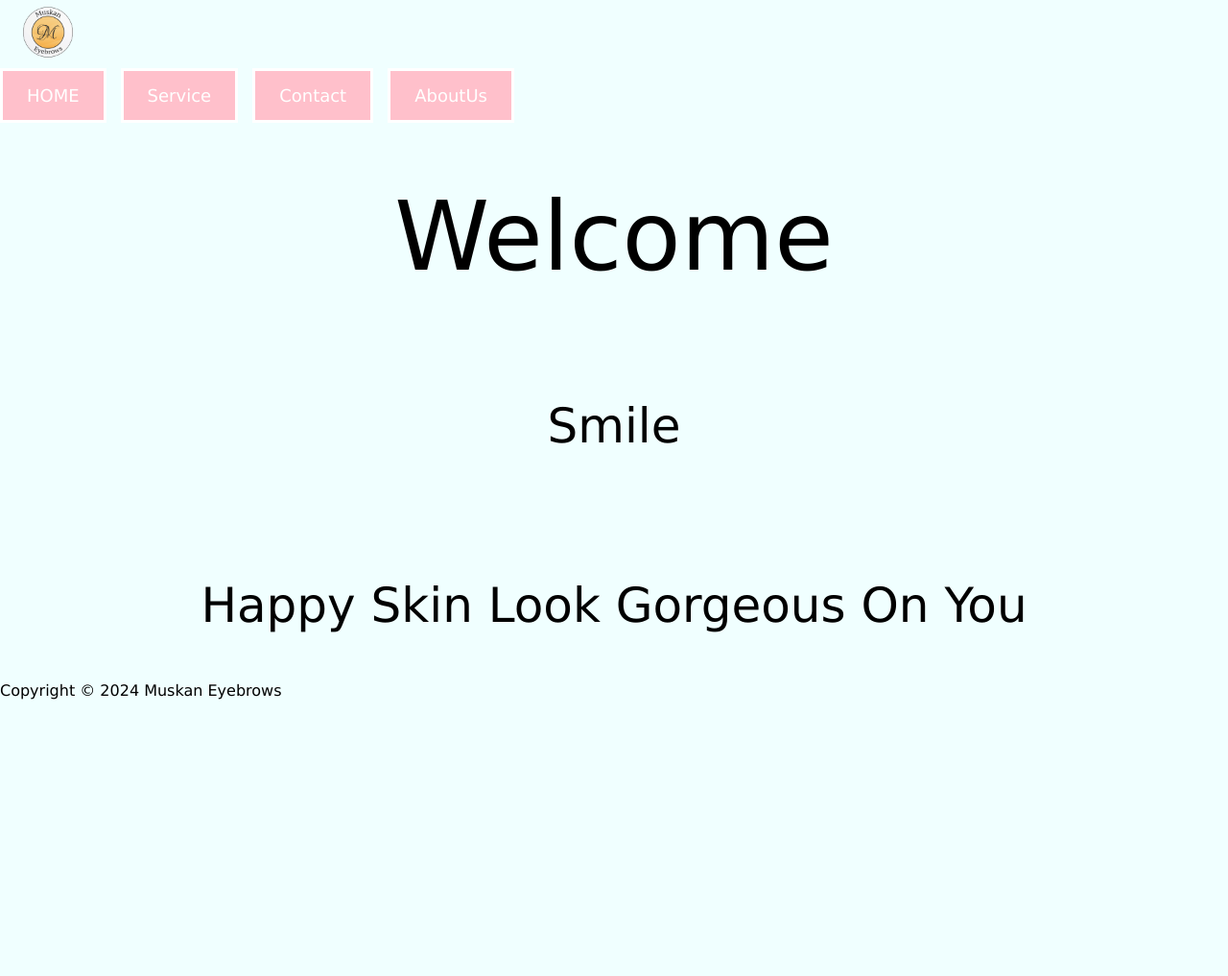
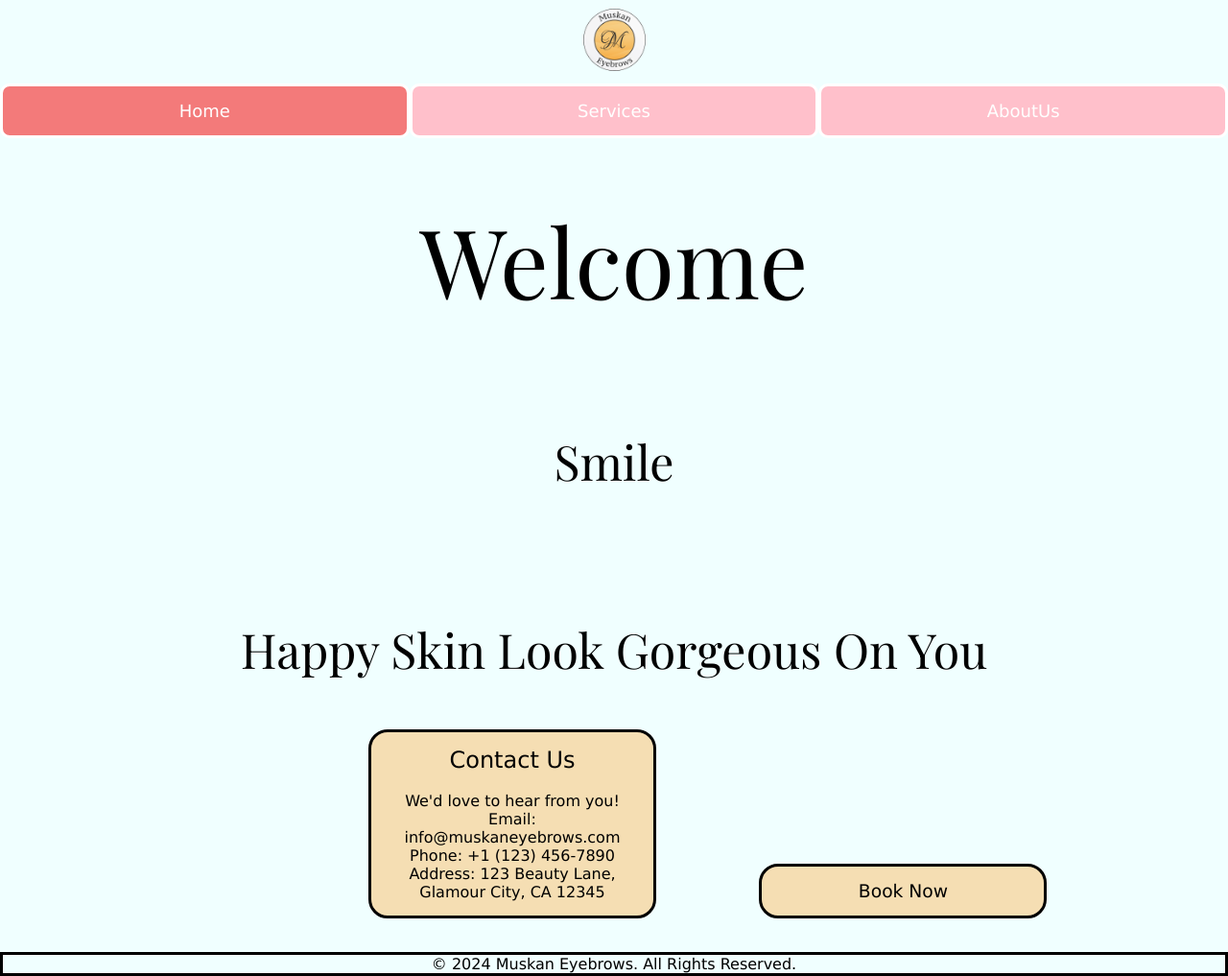
Before and after one commit to suchipatel13/Muskan-Eyebrows, a plain HTML site: page index.html in a window 1280 px wide. Shown: the whole page at 96% size. Before the commit the page ends 800 px from the top, so only its background shows below. Drawn offline with nearby package versions, Linux system fonts and the light colour scheme.

Commit message:
added cs and new html

```diff
--- a/index.html
+++ b/index.html
@@ -4,6 +4,7 @@
     <meta charset="UTF-8">
     <link rel="stylesheet" href="style.css">
     <meta name="viewport" content="width=device-width, initial-scale=1.0">
+    <link href="https://fonts.googleapis.com/css2?family=Playfair+Display:wght@400;700&family=Lora:wght@400;500&display=swap" rel="stylesheet">
     <title>Muskan Eyebrows</title>
 </head>
 <body>
@@ -12,9 +13,8 @@
             <img src="images/Muskan_Eyebrows_Transparent.png" alt="Muskan Eyebrows Logo" class="logo">
         </div>
         <div class="tab-container">
-            <button class="tab" onclick="langName('Home', this, 'rgb(243, 122, 122)')" id="defaultOpen">HOME</button>
-            <button class="tab" onclick="langName('Services', this, 'rgb(243, 122, 122)')">Service</button>
-            <button class="tab" onclick="langName('Contact', this, 'rgb(243, 122, 122)')">Contact</button>
+            <button class="tab" onclick="langName('Home', this, 'rgb(243, 122, 122)')" id="defaultOpen">Home</button>
+            <button class="tab" onclick="langName('Services', this, 'rgb(243, 122, 122)')">Services</button>
             <button class="tab" onclick="langName('AboutUs', this, 'rgb(243, 122, 122)')">AboutUs</button>
         </div>
     </div>
@@ -25,16 +25,52 @@
             <br>
             <p class="special-text">Happy Skin Look Gorgeous On You</p>
         </div>
+
+        <!-- Contact Us Section -->
+        <div class="contact-info">
+            <h2>Contact Us</h2>
+            <br>
+            <p>We'd love to hear from you!</p>
+            <p><strong>Email:</strong> info@muskaneyebrows.com</p>
+            <p><strong>Phone:</strong> +1 (123) 456-7890</p>
+            <p><strong>Address:</strong> 123 Beauty Lane, Glamour City, CA 12345</p>
+        </div>
+
+        <!-- Book Now Section -->
+        <div class="Book">
+            <h3>Book Now</h3>
+        </div>
     </div>
 
 
 
-    <div id="footer" class="footers">
-        <div class="Copyright">
-            <p>Copyright © 2024 Muskan Eyebrows</p>
+    <div id="Services" class="tabcontent">
+        <div class="service-page">
+            <h1>Our Services</h1>
+            <p>We offer a range of beauty services to enhance your look:</p>
+            <ul>
+                <li>Eyebrow Threading</li>
+                <li>Facial Waxing</li>
+                <li>Henna Tattoos</li>
+                <li>Skincare Treatments</li>
+            </ul>
+            <p>Contact us today to book your appointment and learn more about our services!</p>
         </div>
     </div>
 
+    <div id="AboutUs" class="tabcontent"></div>
 
+
+
+
+    <div id="footer" class="footers">
+        <p>&copy; 2024 Muskan Eyebrows. All Rights Reserved.</p>
+    </div>
+
+
+
+
+
+<script src="script.js"></script>
 </body>
 </html>
--- a/script.js
+++ b/script.js
@@ -0,0 +1,16 @@
+function langName(name, elmnt, color) {
+    var i, tabcontent, tablinks;
+    tabcontent = document.getElementsByClassName("tabcontent");
+    for (i = 0; i < tabcontent.length; i++) {
+        tabcontent[i].style.display = "none";
+    }
+    tablinks = document.getElementsByClassName("tab");
+    for (i = 0; i < tablinks.length; i++) {
+        tablinks[i].style.backgroundColor = "";
+    }
+
+    document.getElementById(name).style.display = "block";
+    elmnt.style.backgroundColor = color;
+}
+
+document.getElementById("defaultOpen").click();
--- a/style.css
+++ b/style.css
@@ -3,35 +3,92 @@
     padding: 0;
     box-sizing: border-box;
     font-family:'Lucida Sans', 'Lucida Sans Regular', 'Lucida Grande', 'Lucida Sans Unicode', Geneva, Verdana, sans-serif;
-   font-optical-sizing: auto;
-   font-weight: 400;
-   font-style: bold;
+    font-optical-sizing: auto;
+     font-weight: 400;
+     font-style: bold;
+     size: 100vh;
+ }
+
+ .logo{
+    justify-content: center;
+    align-items: center;
+    text-align: center;
  }
 .logo img {
-    width: 100px; /* Set logo size */
+    width: 125px;
     height: auto;
 }
 
 body{
     background-color: azure;
+    font-family: 'Open Sans', sans-serif; /* For paragraphs and general text */
 }
 
 .tab-container{
-    width: 100px;
-    margin-right: gap;
-    gap: 15px; /* Increase spacing between buttons */
+    width: 100%;
     display: flex;
+    flex: 1px;
+    justify-content: space-between;
+    margin: 0;
+    padding: 0;
 
 }
 
 .tab{
     border: solid;
-    padding: 15px 25px;
+    padding: 15px 0px;
     font-size: 18px;
     cursor: pointer;
     color:white;
     background-color: pink;
+    text-align: center;
+    border-radius: 10px;
+    flex: 1;
+
+}
+
+.contact-info{
+    border-radius: 20px;
+    border: solid;
+    cursor: pointer;
+    display: flex;
+    flex-direction: column;
+    padding: 15px 20px;
+    display: inline-block;
     align-items: center;
+    position: relative;
+    top: 50%;
+    left: 30%;
+    margin-bottom: 35px;
+    background-color: wheat;
+    justify-content: center;
+    text-align: center;
+    width: 300px;
+}
+.contact-info h2{
+    text-align: center;
+}
+
+.contact-info p{
+    text-align: center;
+}
+.Book{
+    border-radius: 20px;
+    border: solid;
+    cursor: pointer;
+    display: flex;
+    flex-direction: column;
+    padding: 15px 20px;
+    display: inline-block;
+    align-items: center;
+    position: relative;
+    top: 50%;
+    left: 38%;
+    margin-bottom: 35px;
+    background-color: wheat;
+    justify-content: center;
+    text-align: center;
+    width: 300px;
 }
 .Welcome h1 {
     font-size: 100px; /* Adjust heading size */
@@ -40,6 +97,7 @@ body{
     padding: 50px;
     justify-content: center;
     height: 100%;
+    font-family: 'Playfair Display', serif; /* For headings and special text */
 
 }
 
@@ -48,4 +106,13 @@ body{
     font-size: 50px; /* Large text */
     padding: 50px; /* Add padding inside the element */
     margin-top: 10px; /* Add spacing from the element above */
+    font-family: 'Playfair Display', serif; /* For headings and special text */
+
 }
+
+.footers{
+    border: solid;
+    text-align: center;
+    justify-content: center;
+
+}
```
